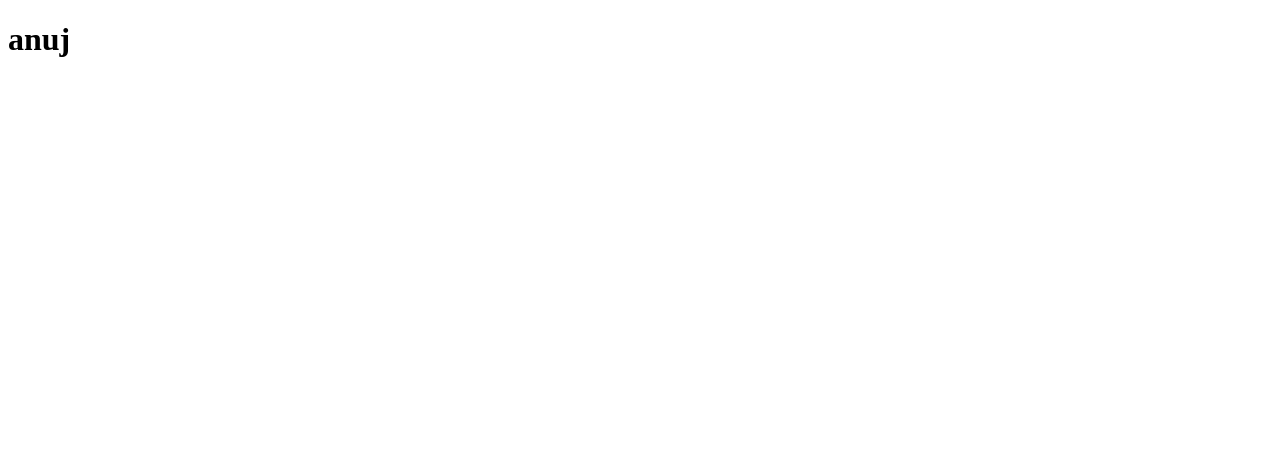
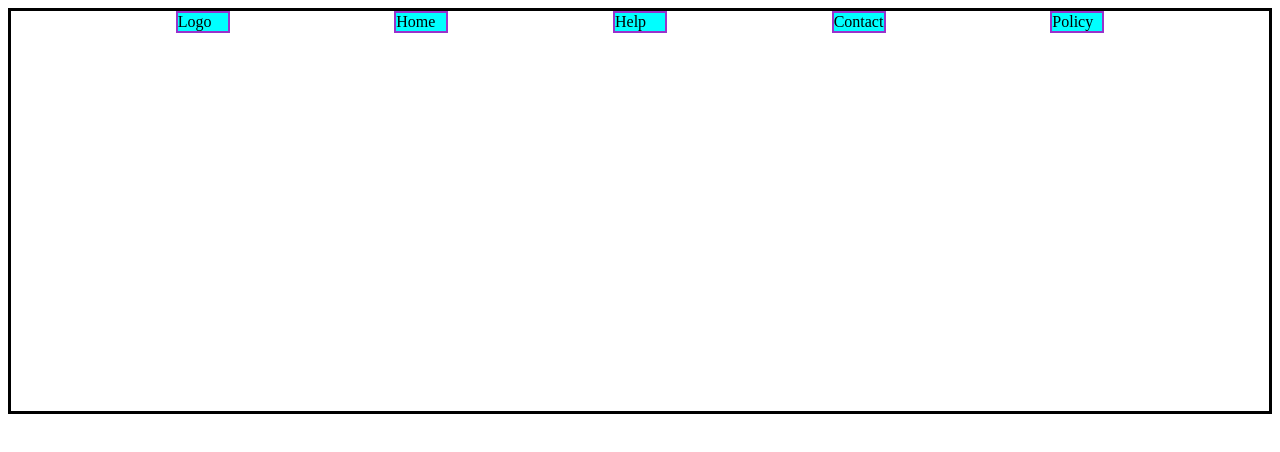
Before and after one commit to anuzpandey1/anuzpandey1.github.io, a plain HTML site: page index.html in a window 1280 px wide. Drawn offline with Linux system fonts and the light colour scheme.

Commit message:
Add files via upload

```diff
--- a/index.html
+++ b/index.html
@@ -2,11 +2,17 @@
 <html lang="en">
 <head>
     <meta charset="UTF-8">
-    <meta http-equiv="X-UA-Compatible" content="IE=edge">
     <meta name="viewport" content="width=device-width, initial-scale=1.0">
     <title>Document</title>
+    <link rel="stylesheet" href="style.css">
 </head>
 <body>
-    <h1>anuj</h1>
+    <div class="container">
+    <div class="box" >Logo</div>
+    <div class="box">Home</div>
+    <div class="box">Help</div>
+    <div class="box">Contact</div>
+    <div class="box">Policy</div>
+</div>
 </body>
 </html>
--- /dev/null
+++ b/style.css
@@ -0,0 +1,16 @@
+.container{
+    border: 3px solid black;
+    height: 400px;
+
+    display: flex;
+  /* flex-direction: column; */
+  /* flex-wrap:  wrap; */
+  justify-content: space-evenly;
+   align-items: flex-start;
+}
+.box{
+    border: 2px solid darkorchid;
+    background-color: aqua;
+    width: 50px;
+
+}
```
